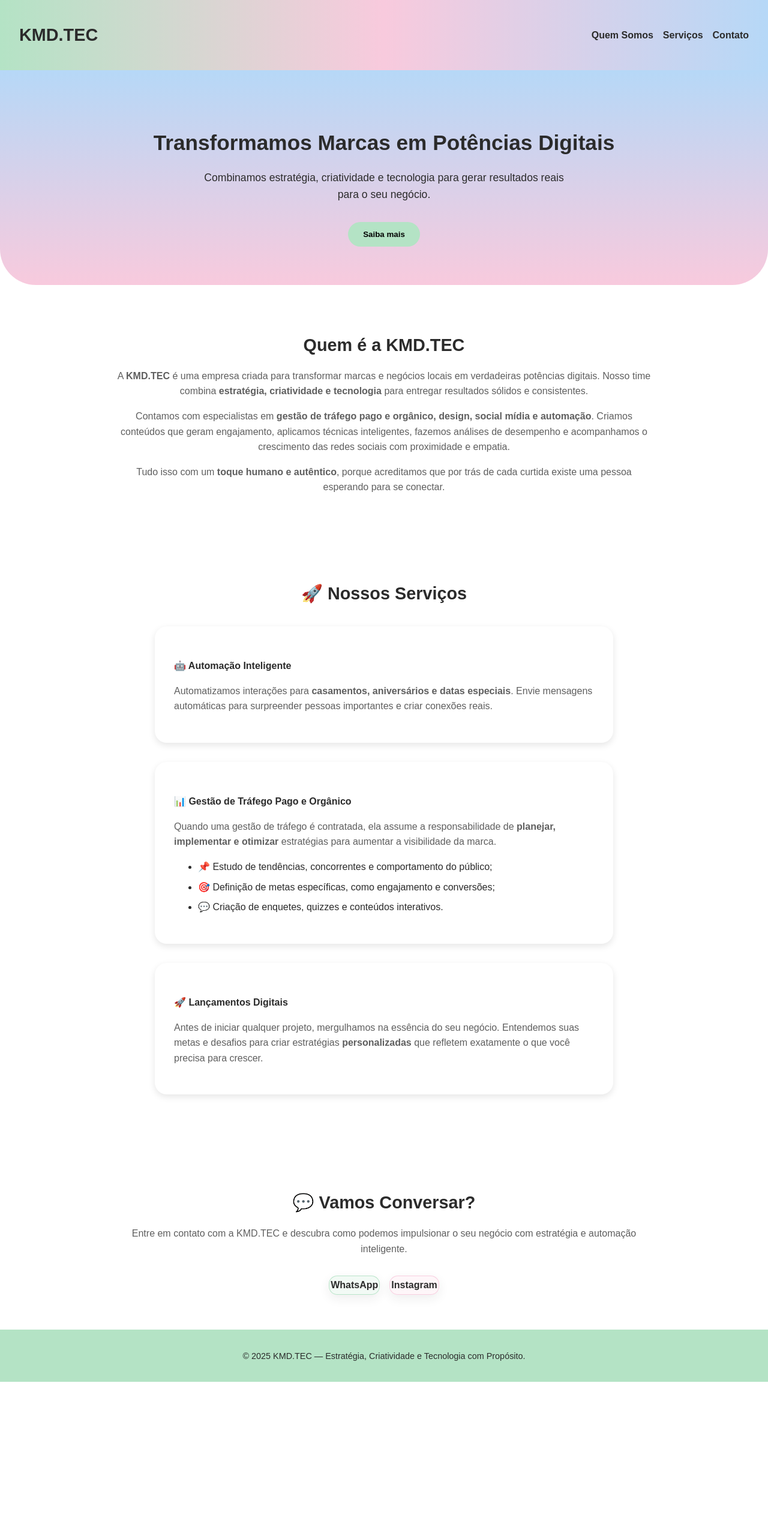
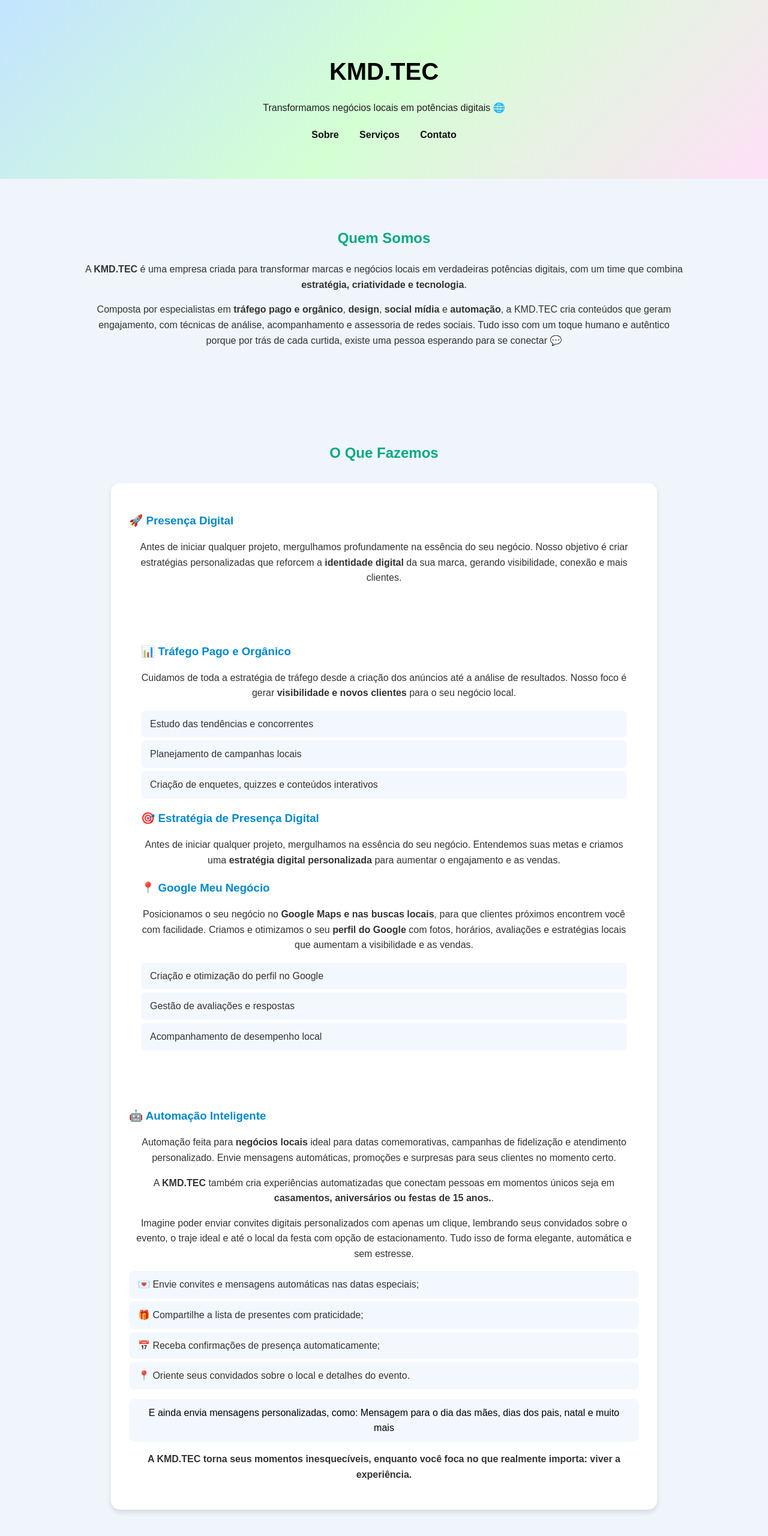
Before and after one commit to DeboraMCerqueira/portifolioKMD, a plain HTML site: page index.html in a window 1280 px wide. Shown: the top 2560 px of the page at 60% size. Before the commit the page ends 2303 px from the top, so only its background shows below. Drawn offline with Linux system fonts and the light colour scheme.

Commit message:
atualização

```diff
--- a/index.html
+++ b/index.html
@@ -1,102 +1,122 @@
 <!DOCTYPE html>
-<html lang="pt-br">
+<html lang="pt-BR">
 <head>
   <meta charset="UTF-8" />
   <meta name="viewport" content="width=device-width, initial-scale=1.0" />
-  <title>KMD.TEC | Transformando Marcas em Potências Digitais</title>
+  <title>KMD.TEC | Presença Digital e Automação Inteligente</title>
   <link rel="stylesheet" href="style.css" />
 </head>
 <body>
   <header>
     <h1>KMD.TEC</h1>
+    <p>Transformamos negócios locais em potências digitais 🌐</p>
     <nav>
-      <ul>
-        <li><a href="#sobre">Quem Somos</a></li>
-        <li><a href="#servicos">Serviços</a></li>
-        <li><a href="#contato">Contato</a></li>
-      </ul>
+      <a href="#sobre">Sobre</a>
+      <a href="#servicos">Serviços</a>
+      <a href="#contato">Contato</a>
     </nav>
   </header>
 
-  <section id="hero">
-    <h2>Transformamos Marcas em Potências Digitais</h2>
-    <p>Combinamos estratégia, criatividade e tecnologia para gerar resultados reais para o seu negócio.</p>
-    <button id="btnSaibaMais">Saiba mais</button>
-  </section>
-
-  <main>
   <section id="sobre" class="section">
-      <h3> Quem é a KMD.TEC</h3>
+    <h2>Quem Somos</h2>
     <p>
-        A <strong>KMD.TEC</strong> é uma empresa criada para transformar marcas e negócios locais em verdadeiras potências digitais.
-        Nosso time combina <strong>estratégia, criatividade e tecnologia</strong> para entregar resultados sólidos e consistentes.
+      A <strong>KMD.TEC</strong> é uma empresa criada para transformar marcas e negócios locais em verdadeiras potências digitais,
+      com um time que combina <strong>estratégia, criatividade e tecnologia</strong>.
     </p>
     <p>
-        Contamos com especialistas em <strong>gestão de tráfego pago e orgânico, design, social mídia e automação</strong>.
-        Criamos conteúdos que geram engajamento, aplicamos técnicas inteligentes, fazemos análises de desempenho e acompanhamos o crescimento das redes sociais com proximidade e empatia.
-      </p>
-      <p>
-        Tudo isso com um <strong>toque humano e autêntico</strong>, porque acreditamos que por trás de cada curtida existe uma pessoa esperando para se conectar.
+      Composta por especialistas em <strong>tráfego pago e orgânico</strong>, <strong>design</strong>, <strong>social mídia</strong> e <strong>automação</strong>,
+      a KMD.TEC cria conteúdos que geram engajamento, com técnicas de análise, acompanhamento e assessoria de redes sociais.
+      Tudo isso com um toque humano e autêntico  porque por trás de cada curtida, existe uma pessoa esperando para se conectar 💬
     </p>
   </section>
 
   <section id="servicos" class="section">
-      <h3>🚀 Nossos Serviços</h3>
+    <h2>O Que Fazemos</h2>
 
     <div class="card">
-        <h4>🤖 Automação Inteligente</h4>
+      <h3>🚀 Presença Digital</h3>
       <p>
-          Automatizamos interações para <strong>casamentos, aniversários e datas especiais</strong>.
-          Envie mensagens automáticas para surpreender pessoas importantes e criar conexões reais.
+        Antes de iniciar qualquer projeto, mergulhamos profundamente na essência do seu negócio.
+        Nosso objetivo é criar estratégias personalizadas que reforcem a <strong>identidade digital</strong> da sua marca,
+        gerando visibilidade, conexão e mais clientes.
+      </p>
+       <section id="servicos" class="section fade-in">
+      <div class="servicos-container">
+        <div class="servico">
+          <h3>📊 Tráfego Pago e Orgânico</h3>
+          <p>
+            Cuidamos de toda a estratégia de tráfego desde a criação dos anúncios até a análise de resultados.
+            Nosso foco é gerar <strong>visibilidade e novos clientes</strong> para o seu negócio local.
+          </p>
+          <ul>
+            <li>Estudo das tendências e concorrentes</li>
+            <li>Planejamento de campanhas locais</li>
+            <li>Criação de enquetes, quizzes e conteúdos interativos</li>
+          </ul>
+        </div>
+
+        <div class="servico">
+          <h3>🎯 Estratégia de Presença Digital</h3>
+          <p>
+            Antes de iniciar qualquer projeto, mergulhamos na essência do seu negócio.
+            Entendemos suas metas e criamos uma <strong>estratégia digital personalizada</strong> para aumentar o engajamento e as vendas.
           </p>
         </div>
 
-      <div class="card">
-        <h4>📊 Gestão de Tráfego Pago e Orgânico</h4>
+        <div class="servico">
+          <h3>📍 Google Meu Negócio</h3>
           <p>
-          Quando uma gestão de tráfego é contratada, ela assume a responsabilidade de <strong>planejar, implementar e otimizar</strong>
-          estratégias para aumentar a visibilidade da marca.
+            Posicionamos o seu negócio no <strong>Google Maps e nas buscas locais</strong>, para que clientes próximos
+            encontrem você com facilidade.
+            Criamos e otimizamos o seu <strong>perfil do Google</strong> com fotos, horários, avaliações e estratégias
+            locais que aumentam a visibilidade e as vendas.
           </p>
           <ul>
-          <li>📌 Estudo de tendências, concorrentes e comportamento do público;</li>
-          <li>🎯 Definição de metas específicas, como engajamento e conversões;</li>
-          <li>💬 Criação de enquetes, quizzes e conteúdos interativos.</li>
+            <li>Criação e otimização do perfil no Google</li>
+            <li>Gestão de avaliações e respostas</li>
+            <li>Acompanhamento de desempenho local</li>
           </ul>
         </div>
-
-      <div class="card">
-        <h4>🚀 Lançamentos Digitais</h4>
-        <p>
-          Antes de iniciar qualquer projeto, mergulhamos na essência do seu negócio. Entendemos suas metas e desafios
-          para criar estratégias <strong>personalizadas</strong> que refletem exatamente o que você precisa para crescer.
-        </p>
       </div>
     </section>
 
-    <section id="contato" class="section">
-  <h3>💬 Vamos Conversar?</h3>
+    <div class="card1">
+      <h3>🤖 Automação Inteligente</h3>
       <p>
-    Entre em contato com a KMD.TEC e descubra como podemos impulsionar o seu negócio com estratégia e automação inteligente.
+        Automação feita para <strong>negócios locais</strong>  ideal para datas comemorativas, campanhas de fidelização e atendimento personalizado.
+        Envie mensagens automáticas, promoções e surpresas para seus clientes no momento certo.
       </p>
-
-  <div class="social-links">
-    <a href="https://wa.me/5521972204443" target="_blank" class="social-btn whatsapp" aria-label="WhatsApp">
-      <!-- ícone simples com emoji -->
-
-      <span class="label">WhatsApp</span>
-    </a>
-
-    <a href="https://instagram.com/kmd.tec" target="_blank" class="social-btn instagram" aria-label="Instagram">
-
-      <span class="label">Instagram</span>
-    </a>
+      <p>
+        A <strong>KMD.TEC</strong> também cria experiências automatizadas que conectam pessoas em momentos únicos
+        seja em <strong>casamentos, aniversários ou festas de 15 anos.</strong>.
+      </p>
+      <p>
+        Imagine poder enviar convites digitais personalizados com apenas um clique, lembrando seus convidados sobre o evento,
+        o traje ideal e até o local da festa com opção de estacionamento. Tudo isso de forma elegante, automática e sem estresse.
+      </p>
+      <ul>
+        <li>💌 Envie convites e mensagens automáticas nas datas especiais;</li>
+        <li>🎁 Compartilhe a lista de presentes com praticidade;</li>
+        <li>📅 Receba confirmações de presença automaticamente;</li>
+        <li>📍 Oriente seus convidados sobre o local e detalhes do evento.</li>
+      </ul>
+      <p class="obs">E ainda envia mensagens personalizadas, como: Mensagem para o dia das mães, dias dos pais, natal e muito mais</p>
+      <p><strong>A KMD.TEC torna seus momentos inesquecíveis, enquanto você foca no que realmente importa: viver a experiência.</strong></p>
     </div>
   </section>
 
-  </main>
+  <section id="contato" class="section contato">
+    <h2>💬 Vamos Conversar?</h2>
+    <p>Entre em contato com a KMD.TEC e descubra como podemos impulsionar o seu negócio com estratégia e automação inteligente.</p>
+
+    <div class="botoes-contato">
+      <a href="https://wa.me/5521972204443" target="_blank" class="btn-contato whatsapp">WhatsApp</a>
+      <a href="https://instagram.com/kmd.tec" target="_blank" class="btn-contato instagram">Instagram</a>
+    </div>
+  </section>
 
   <footer>
-    <p>© 2025 KMD.TEC — Estratégia, Criatividade e Tecnologia com Propósito.</p>
+    <p>© 2025 KMD.TEC — Estratégia, Automação e Presença Digital</p>
   </footer>
 
   <script src="script.js"></script>
--- a/script.js
+++ b/script.js
@@ -1,20 +1,19 @@
-// Rolagem suave até a seção "Sobre"
-document.getElementById("btnSaibaMais").addEventListener("click", () => {
-  document.getElementById("sobre").scrollIntoView({ behavior: "smooth" });
+// Pequeno efeito ao rolar a página
+window.addEventListener("scroll", () => {
+  const header = document.querySelector("header");
+  if (window.scrollY > 50) {
+    header.style.background = "linear-gradient(135deg, #bce3ff, #c8ffd8, #ffd6f8)";
+    header.style.transition = "0.10s";
+  } else {
+    header.style.background = "linear-gradient(135deg, #c3e4ff, #d3ffd3, #ffe0f7)";
+  }
 });
 
-// Botão de contato com alerta simulando ação
-document.getElementById("btnContato").addEventListener("click", () => {
-  alert("Entraremos em contato em breve! 💬 Obrigado por visitar a KMD.TEC 🚀");
-});
-
-// Efeito de destaque ao passar o mouse nos cards
-const cards = document.querySelectorAll(".card");
-cards.forEach(card => {
-  card.addEventListener("mouseenter", () => {
-    card.style.boxShadow = "0 8px 16px rgba(0,0,0,0.2)";
-  });
-  card.addEventListener("mouseleave", () => {
-    card.style.boxShadow = "0 4px 12px rgba(0,0,0,0.1)";
+// Efeito suave ao clicar no menu
+document.querySelectorAll("nav a").forEach(link => {
+  link.addEventListener("click", function(e) {
+    e.preventDefault();
+    const target = document.querySelector(this.getAttribute("href"));
+    target.scrollIntoView({ behavior: "smooth" });
   });
 });
--- a/style.css
+++ b/style.css
@@ -1,254 +1,165 @@
-:root {
-  --verde: #b4e3c5;
-  --rosa: #f8cadd;
-  --azul: #b6d8f7;
-  --branco: #ffffff;
-  --cinza: #2b2b2b;
-  --cinza-claro: #5f5f5f;
-}
 
+
+/* === Estilos Gerais === */
 body {
-  font-family: "Poppins", sans-serif;
+  font-family: 'Poppins', sans-serif;
   margin: 0;
-  background-color: var(--branco);
-  color: var(--cinza);
+  background-color:#eff5fa ;
+  color: #333;
   line-height: 1.6;
 }
 
-/* ===== HEADER ===== */
+/* === Cabeçalho === */
 header {
-  background: linear-gradient(90deg, var(--verde), var(--rosa), var(--azul));
-  color: var(--cinza);
-  padding: 1rem 2rem;
-  display: flex;
-  justify-content: space-between;
-  align-items: center;
-  flex-wrap: wrap;
+  background: linear-gradient(135deg, #c3e4ff, #d3ffd3, #ffe0f7);
+  text-align: center;
+  padding: 60px 20px;
 }
 
 header h1 {
-  font-size: 1.8rem;
-  font-weight: 700;
+  font-size: 2.5rem;
+  margin-bottom: 10px;
+  color: black;
 }
 
-nav ul {
-  list-style: none;
-  display: flex;
-  gap: 1rem;
-  margin: 0;
-  padding: 0;
+header p {
+  color: #201f1f;
+  font-weight: 500;
+}
+
+nav {
+  margin-top: 20px;
 }
 
 nav a {
   text-decoration: none;
-  color: var(--cinza);
+  color: #111113;
+  margin: 0 15px;
   font-weight: 600;
-  transition: color 0.3s;
+  position: relative;
 }
 
-nav a:hover {
-  color: var(--cinza-claro);
-}
-
-/* ===== HERO ===== */
-#hero {
-  text-align: center;
-  padding: 4rem 2rem;
-  background: linear-gradient(180deg, var(--azul) 0%, var(--rosa) 100%);
-  color: var(--cinza);
-  border-radius: 0 0 60px 60px;
-}
-
-#hero h2 {
-  font-size: 2.2rem;
-  margin-bottom: 1rem;
-}
-
-#hero p {
-  max-width: 600px;
-  margin: 0 auto 2rem;
-  font-size: 1.1rem;
-}
-
-#btnSaibaMais {
-  background-color: var(--verde);
-  border: none;
-  padding: 0.8rem 1.6rem;
-  border-radius: 25px;
-  font-weight: 600;
-  cursor: pointer;
+nav a::after {
+  content: "";
+  position: absolute;
+  width: 0%;
+  height: 2px;
+  background:blue;
+  left: 0;
+  bottom: -4px;
   transition: 0.3s;
 }
 
-#btnSaibaMais:hover {
-  background-color: var(--rosa);
+nav a:hover::after {
+  width: 100%;
 }
 
-/* ===== SEÇÕES ===== */
+/* === Seções === */
 .section {
-  padding: 3rem 2rem;
-  max-width: 900px;
+  padding: 60px 20px;
+  max-width: 1000px;
   margin: auto;
+}
+
+.section h2 {
+  text-align: center;
+  color: #00a884;
+  margin-bottom: 20px;
+}
+
+.section p {
   text-align: center;
 }
 
-.section h3 {
-  font-size: 1.8rem;
-  margin-bottom: 1rem;
-  color: var(--cinza);
+/* === Cards === */
+.card {
+  background: white;
+  border-radius: 15px;
+  box-shadow: 0px 5px 10px rgba(0,0,0,0.1);
+  margin: 30px auto;
+  padding: 30px;
+  max-width: 850px;
+  transition: transform 0.3s ease;
 }
 
-.section p {
-  color: var(--cinza-claro);
-  margin-bottom: 1rem;
+.card:hover {
+  transform: translateY(-5px);
 }
 
-.section a {
-      padding: 2px;
-      text-align: center;
-      margin-bottom: 10px;
+.card h3 {
+  color: #0088cc;
+  margin-bottom: 15px;
+}
+
+.card ul {
+  list-style: none;
+  padding: 0;
+}
+
+.card ul li {
+  background: #f3f8ff;
+  padding: 10px 15px;
+  margin: 5px 0;
+  border-radius: 8px;
+}
+
+.obs {
+  color: black;
+  background: #f3f8ff;
+  padding: 10px 15px;
+  margin: 5px 0;
+  border-radius: 8px;
+}
+
+/* === Contato === */
+.contato {
+  background: linear-gradient(135deg, white, white, white);
+  border-radius: 20px;
+  box-shadow: 5px 0px 20px black;
+  text-align: center;
+  margin-top: 40px;
 
 }
 
-/* ===== LINKS DE CONTATO (WHATSAPP + INSTAGRAM) ===== */
-.social-links {
+.botoes-contato {
   display: flex;
   justify-content: center;
-  gap: 1rem;
-  margin-top: 2rem;
-  flex-wrap: wrap;
+  gap: 20px;
+  margin-top: 25px;
 }
 
-.social-btn {
-  display: inline-flex;
-  align-items: center;
-  gap: 0.75rem;
+.btn-contato {
   text-decoration: none;
-  color: var(--cinza);
-  font-weight: 600;
-  background-color: var(--branco);
-  padding: 0.85rem 1.25rem;
-  border-radius: 14px;
-  box-shadow: 0 6px 18px rgba(43, 43, 43, 0.08);
-  transition: transform 0.22s ease, box-shadow 0.22s ease, background-color 0.22s ease;
-  border: 1px solid rgba(0,0,0,0.04);
-}
-
-/* layout do ícone */
-.social-btn .icon {
-  display: inline-flex;
-  width: 28px;
-  height: 28px;
-  align-items: center;
-  justify-content: center;
-  border-radius: 8px;
-  font-size: 16px;
-  background: rgba(0,0,0,0.03);
-}
-
-/* hover — elevação e leve glow */
-.social-btn:hover {
-  transform: translateY(-6px);
-  box-shadow: 0 14px 30px rgba(43, 43, 43, 0.12);
-}
-
-/* estilos por plataforma (cores suaves) */
-.whatsapp {
-  border-color: rgba(180, 227, 197, 0.9);
-  background-color: rgba(180, 227, 197, 0.18);
-}
-
-.whatsapp .icon {
-  background-color: rgba(180, 227, 197, 0.35);
-}
-
-.whatsapp:hover {
-  background-color: rgba(180, 227, 197, 0.28);
-  color: #0b0b0b;
-}
-
-.instagram {
-  border-color: rgba(248, 202, 221, 0.9);
-  background-color: rgba(248, 202, 221, 0.18);
-}
-
-.instagram .icon {
-  background-color: rgba(248, 202, 221, 0.35);
-}
-
-.instagram:hover {
-  background-color: rgba(248, 202, 221, 0.28);
-  color: #0b0b0b;
-}
-
-/* responsividade: botões ficam maiores em telas pequenas */
-@media (max-width: 420px) {
-  .social-btn {
-    padding: 0.9rem 1rem;
-    gap: 0.5rem;
-  }
-  .social-btn .label {
-    font-size: 0.95rem;
-  }
-}
-
-
-
-
-
-/* ===== CARDS ===== */
-.card {
-  background-color: var(--branco);
-  border-radius: 20px;
-  box-shadow: 0 4px 12px rgba(0, 0, 0, 0.1);
-  padding: 2rem;
-  margin: 2rem auto;
-  text-align: left;
-  max-width: 700px;
-  transition: transform 0.3s, background-color 0.3s;
-}
-
-.card:hover {
-  transform: scale(1.03);
-  background-color: var(--verde);
-}
-
-.card h4 {
-  margin-bottom: 0.5rem;
-}
-
-.card ul {
-  text-align: left;
-  margin-top: 1rem;
-}
-
-.card li {
-  margin-bottom: 0.5rem;
-}
-
-/* ===== CONTATO ===== */
-#btnContato {
-  background-color: var(--rosa);
-  border: none;
-  padding: 0.8rem 1.6rem;
-  border-radius: 25px;
-  font-weight: 600;
-  cursor: pointer;
+  padding: 12px 25px;
+  border-radius: 12px;
+  font-weight: bold;
+  color: white;
   transition: 0.3s;
 }
 
-#btnContato:hover {
-  background-color: var(--azul);
+.btn-contato.whatsapp {
+  background: #25d366;
+  box-shadow: 3px 2px 1px black;
 }
 
+.btn-contato.instagram {
+  background: linear-gradient(45deg, #e21b22, #d48b77);
+  box-shadow: 3px 2px 1px black;
+}
 
+.btn-contato:hover {
+  transform: scale(1.05);
+  box-shadow: 0 0 15px rgba(0,0,0,0.1);
+}
 
-/* ===== FOOTER ===== */
+/* === Rodapé === */
 footer {
-  background-color: var(--verde);
-  text-align: center;
-  padding: 1rem;
-  border-top: 3px solid var(--verde);
-  font-size: 0.9rem;
-  color: var(--cinza);
+ text-align: center;
+
+  background-color: #e4f2ff;
+  border-top-left-radius: 40px;
+  border-top-right-radius: 40px;
+  color: black;
+  font-size: 0.95rem;
+  box-shadow: 2px 3px 5px black;
 }
```
Lines whose indentation alone changed are shown as unchanged.
